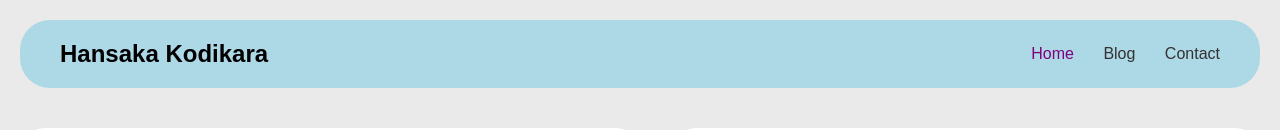
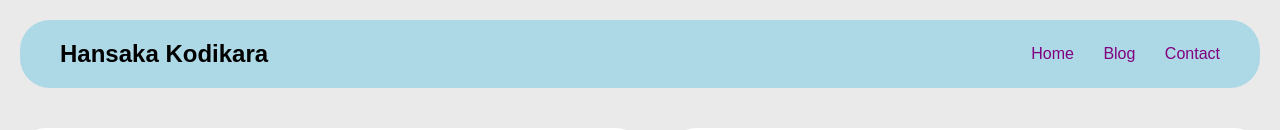
Before and after one commit to hansakakodikara/hansakaport, a plain HTML site: page index.html in a window 1280 px wide. Shown: the top 130 px of the page. Drawn offline with Linux system fonts and the light colour scheme.

Commit message:
Fix HTML formatting and navbar links

```diff
--- a/index.html
+++ b/index.html
@@ -15,8 +15,8 @@
   <h2 class="logo">Hansaka Kodikara<span></span></h2>
   <nav>
   <a href="index.html" class="active">Home</a>
-  <a href="blog.html">Blog</a>
-  <a href="contact.html">Contact</a>
+  <a href="blog.html"class="active">Blog</a>
+  <a href="contact.html"class="active">Contact</a>
 </nav>
 
 </header>
```
